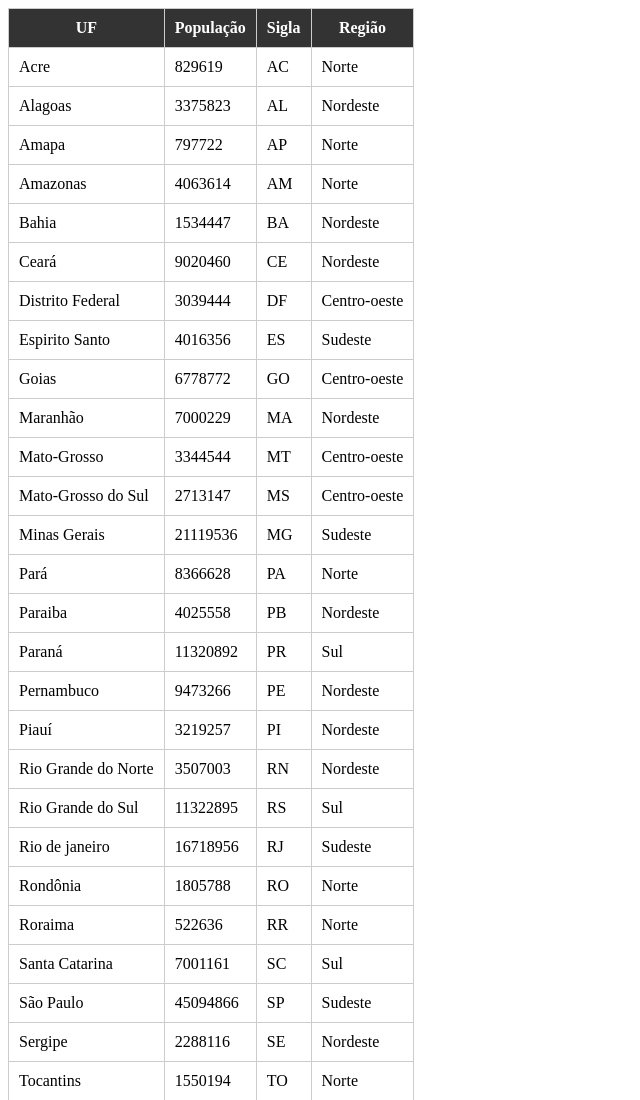
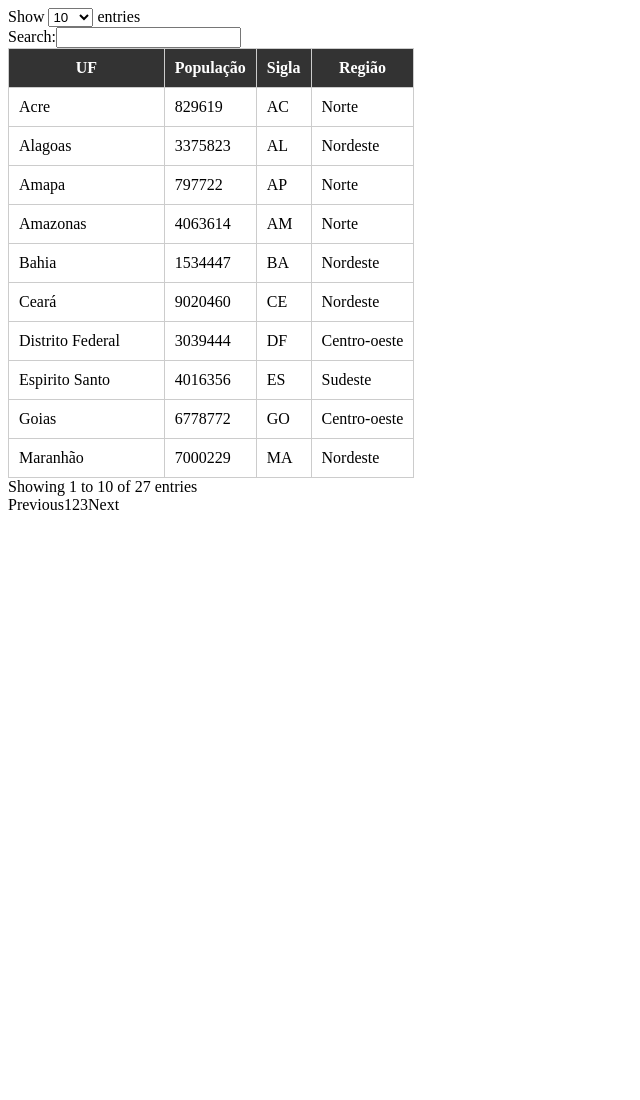
Before and after one commit to eviana-create/Tabela-de-todos-os-Estados, a plain HTML site: page index.html in a window 1280 px wide. Shown: the top 1100 px of the page, without its empty margins (0-640 px from the left). After the commit the page ends 800 px from the top, so only its background shows below. Drawn offline with nearby package versions, Linux system fonts and the light colour scheme.

Commit message:
Adicionado DataTable a Tabela

```diff
--- a/index.html
+++ b/index.html
@@ -181,5 +181,13 @@
         </tbody>
     </table>
 
+    <script src="https://code.jquery.com/jquery-3.5.1.min.js"></script>
+    <script src="https://cdn.datatables.net/1.10.22/js/jquery.dataTables.min.js"></script>
+
+    <script>
+            $(document) .ready( function(){
+            $('table') .DataTable();
+            } );
+    </script>
 </body>
 </html>
```
